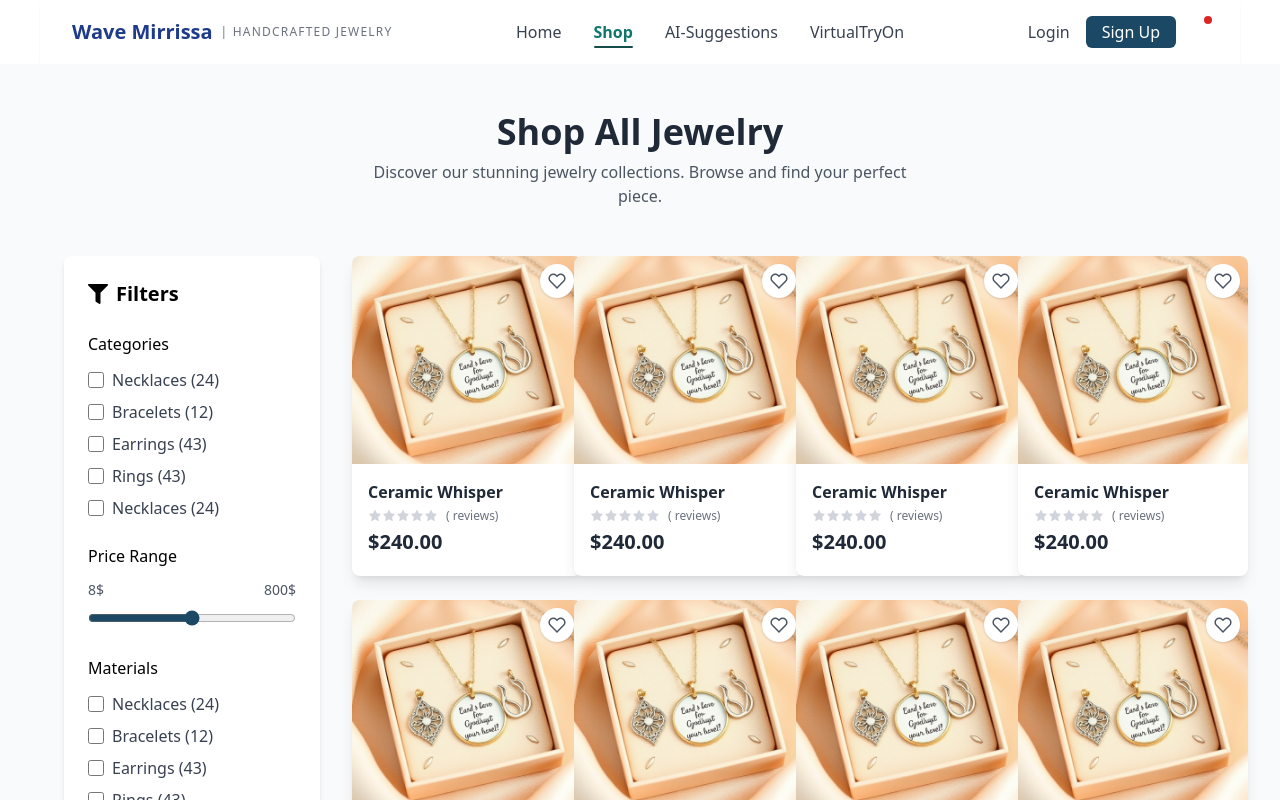
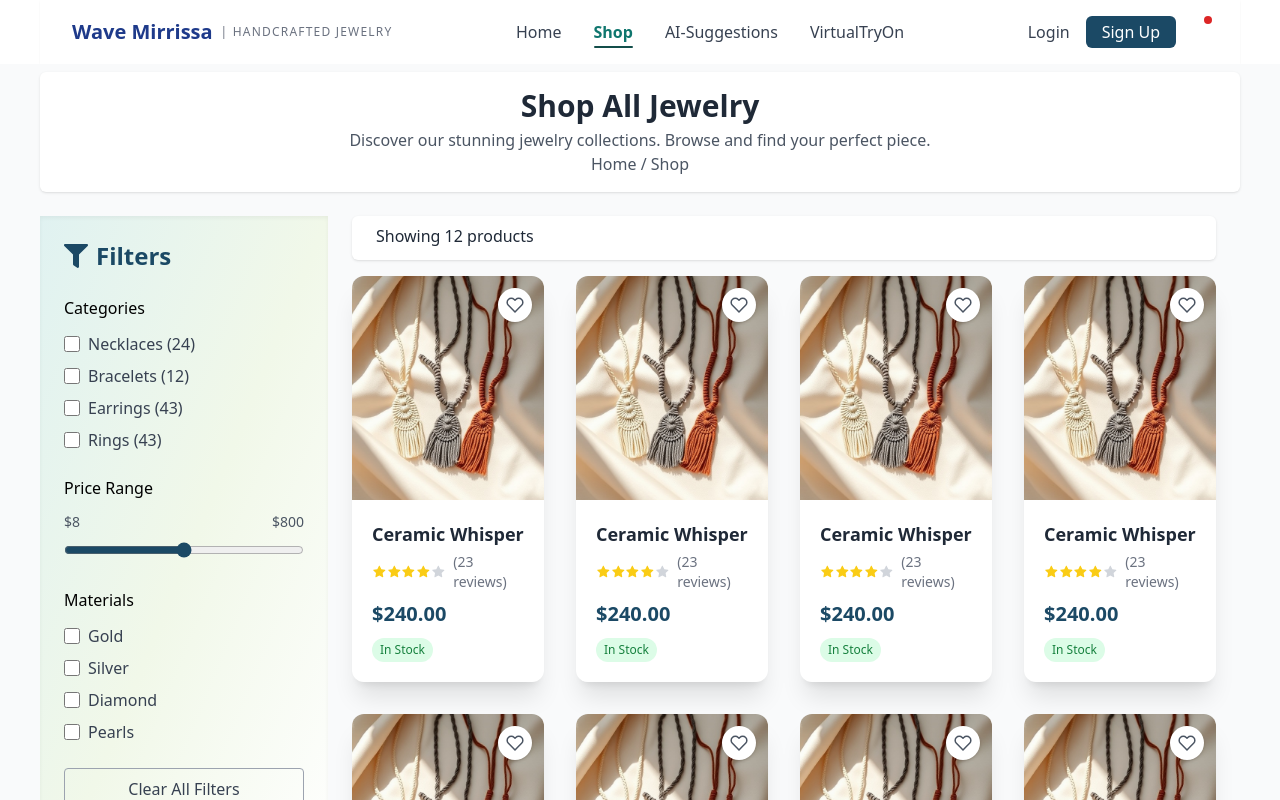
Before and after one commit to shehanchathu2/WaveMirissa-frontend, a React (Vite) app: page /shop in a window 1280 px wide. Shown: the top 800 px of the page. Built offline with nearby package versions, Linux system fonts and the light colour scheme; some icons are missing; a web font is replaced by a local one.

Commit message:
add admin panal

```diff
--- a/package.json
+++ b/package.json
@@ -20,7 +20,8 @@
     "react-chartjs-2": "^5.3.0",
     "react-dom": "^19.1.0",
     "react-icons": "^5.5.0",
-    "react-router-dom": "^7.6.2"
+    "react-router-dom": "^7.6.2",
+    "tailwind-scrollbar-hide": "^4.0.0"
   },
   "devDependencies": {
     "@eslint/js": "^9.25.0",
--- a/src/components/admin/Sidebar.jsx
+++ b/src/components/admin/Sidebar.jsx
@@ -8,12 +8,18 @@ const Sidebar = () => {
     { to: '/admin', label: 'Dashboard', exact: true, icon: <FaTachometerAlt /> },
     { to: '/admin/products', label: 'Products', icon: <FaBoxOpen /> },
     { to: '/admin/orders', label: 'Orders', icon: <FaShoppingCart /> },
+    { to: '/admin/customization', label: 'Customization', icon: <FaShoppingCart /> },
+    { to: '/admin/delivery', label: 'Delivery&Tracking', icon: <FaShoppingCart /> },
+    { to: '/admin/payment', label: 'Payment', icon: <FaShoppingCart /> },
+    { to: '/admin/Reports', label: 'Reports&Analytics', icon: <FaShoppingCart /> },
+    { to: '/admin/Content', label: 'Content', icon: <FaShoppingCart /> },
     { to: '/admin/users', label: 'Users', icon: <FaUsers /> },
     { to: '/admin/settings', label: 'Settings', icon: <FaCog /> },
   ];
 
   return (
-    <aside className="relative flex-shrink-0 h-screen w-72 bg-gradient-to-br from-[#1b4765] via-[#1a4461] to-[#163b54] text-white flex flex-col shadow-2xl border-r border-[#2d5a7b]/30">
+
+    <aside className="relative flex-shrink-0 h-screen w-72 bg-gradient-to-br from-[#1b4765] via-[#1a4461] to-[#163b54] text-white flex flex-col shadow-2xl border-r border-[#2d5a7b]/30 overflow-scroll scrollbar-hide">
       {/* Decorative elements */}
       <div className="absolute top-0 left-0 w-full h-32 bg-gradient-to-b from-white/5 to-transparent pointer-events-none" />
       <div className="absolute top-4 right-4 w-20 h-20 bg-gradient-to-br from-[#10B981]/20 to-transparent rounded-full blur-xl" />
@@ -40,7 +46,7 @@ const Sidebar = () => {
       </div>
 
       {/* Navigation Section */}
-      <nav className="flex-1 px-6 space-y-2">
+      <nav className="flex-1 px-6 space-y-1">
         {links.map((link, index) => (
           <NavLink
             key={link.to}
@@ -61,7 +67,7 @@ const Sidebar = () => {
             }`} />
 
             {/* Icon container */}
-            <div className={`flex items-center justify-center w-10 h-10 rounded-xl transition-all duration-300 ${
+            <div className={`flex items-center justify-center w-10 h-4 rounded-xl transition-all duration-300 ${
               ({ isActive }) => isActive
                 ? 'bg-white/20 shadow-inner'
                 : 'group-hover:bg-white/10'
@@ -100,12 +106,12 @@ const Sidebar = () => {
         <div className="flex items-center gap-4 p-4 bg-white/5 rounded-2xl border border-white/10 backdrop-blur-sm hover:bg-white/10 transition-all duration-300 cursor-pointer group">
           <div className="relative">
             <div className="w-12 h-12 bg-gradient-to-br from-[#10B981] to-[#059669] rounded-2xl flex items-center justify-center shadow-lg">
-              <span className="text-white font-bold text-lg">TR</span>
+              <span className="text-white font-bold text-lg">SC</span>
             </div>
             <div className="absolute -bottom-1 -right-1 w-4 h-4 bg-green-400 border-2 border-[#1b4765] rounded-full" />
           </div>
           <div className="flex-1 min-w-0">
-            <p className="font-semibold text-white truncate">Tanzir Rahman</p>
+            <p className="font-semibold text-white truncate">Shehan</p>
             <p className="text-xs text-[#8bb5d1] group-hover:text-[#10B981] transition-colors duration-300">
               View profile →
             </p>
@@ -114,7 +120,7 @@ const Sidebar = () => {
       </div>
 
       {/* Bottom decorative element */}
-      <div className="absolute bottom-0 left-0 w-full h-20 bg-gradient-to-t from-black/20 to-transparent pointer-events-none" />
+      {/* <div className="absolute bottom-0 left-0 w-full h-20 bg-gradient-to-t from-black/20 to-transparent pointer-events-none" /> */}
     </aside>
   );
 };
--- a/src/pages/Shop.jsx
+++ b/src/pages/Shop.jsx
@@ -1,24 +1,26 @@
-import React from 'react'
+import React from 'react';
 import { motion } from "framer-motion";
-import { FiHeart, FiShoppingCart, FiChevronLeft, FiChevronRight } from "react-icons/fi";
+import { FiHeart, FiChevronLeft, FiChevronRight } from "react-icons/fi";
 import { FaFilter } from "react-icons/fa";
 import { AiFillStar } from 'react-icons/ai';
-import img1 from '../assets/bestSeller/img1.jpg'
+import img2 from '../assets/bestSeller/img2.jpg';
 
 // Dummy data for products
 const products = Array(12).fill({
   title: "Ceramic Whisper",
   price: "$240.00",
-  image:img1, // Example jewelry image
+  image: img2,
+  rating: 4,
+  reviews: 23,
+  inStock: true,
 });
 
+// Animation variants
 const containerVariants = {
   hidden: { opacity: 0 },
   visible: {
     opacity: 1,
-    transition: {
-      staggerChildren: 0.1,
-    },
+    transition: { staggerChildren: 0.1 },
   },
 };
 
@@ -27,30 +29,36 @@ const itemVariants = {
   visible: { opacity: 1, y: 0 },
 };
 
+// Shop Component
 const Shop = () => {
   return (
     <motion.div
-      className="min-h-screen bg-gray-50 py-12 px-4 md:px-8 lg:px-16"
+      className="h-screen overflow-hidden px-10 bg-gray-50 flex flex-col"
       variants={containerVariants}
       initial="hidden"
       animate="visible"
     >
       {/* Page Header */}
-      <motion.div className="text-center mb-12" variants={itemVariants}>
-        <h1 className="text-4xl font-bold text-gray-800 mb-2">Shop All Jewelry</h1>
-        <p className="text-gray-600 max-w-xl mx-auto">
+      <motion.div
+        className="px-10 py-4 bg-white shadow rounded-md w-full sticky top-2 z-10"
+        variants={itemVariants}
+      >
+        <h1 className="text-3xl text-center font-bold text-gray-800 mb-1">Shop All Jewelry</h1>
+        <p className="text-gray-600 max-w-2xl m-auto text-center">
           Discover our stunning jewelry collections. Browse and find your perfect piece.
         </p>
+        <p className="text-gray-600 max-w-2xl m-auto text-center">Home / Shop</p>
       </motion.div>
 
       {/* Main Layout */}
-      <div className="flex flex-col lg:flex-row gap-8">
+      <div className="flex flex-1 overflow-hidden">
+
         {/* Sidebar Filters */}
         <motion.aside
-          className="bg-white p-6 rounded-lg shadow-md w-full lg:w-64"
+          className="hidden mt-8 lg:block flex-shrink-0 w-72 bg-gradient-to-br from-[#e0f2f1] via-[#f1f8e9] to-[#fff] p-6 shadow-inner sticky top-[100px] h-[calc(100vh-100px)] overflow-y-auto scrollbar-hide"
           variants={itemVariants}
         >
-          <h3 className="text-xl font-semibold mb-6 flex items-center gap-2">
+          <h3 className="text-2xl font-semibold mb-6 flex items-center gap-2 text-[#1B4965]">
             <FaFilter /> Filters
           </h3>
 
@@ -58,9 +66,9 @@ const Shop = () => {
           <div className="mb-6">
             <h4 className="font-medium mb-3">Categories</h4>
             <ul className="space-y-2 text-gray-700">
-              {["Necklaces (24)", "Bracelets (12)", "Earrings (43)", "Rings (43)", "Necklaces (24)"].map((category, idx) => (
+              {["Necklaces (24)", "Bracelets (12)", "Earrings (43)", "Rings (43)"].map((category, idx) => (
                 <li key={idx} className="flex items-center space-x-2">
-                  <input type="checkbox" className="accent-pink-500 w-4 h-4" />
+                  <input type="checkbox" className="accent-[#1B4965] w-4 h-4" />
                   <span>{category}</span>
                 </li>
               ))}
@@ -71,24 +79,19 @@ const Shop = () => {
           <div className="mb-6">
             <h4 className="font-medium mb-3">Price Range</h4>
             <div className="flex items-center justify-between text-sm text-gray-600 mb-2">
-              <span>8$</span>
-              <span>800$</span>
+              <span>$8</span>
+              <span>$800</span>
             </div>
-            <input
-              type="range"
-              min="8"
-              max="800"
-              className="w-full accent-[#1B4965]"
-            />
+            <input type="range" min="8" max="800" className="w-full accent-[#1B4965]" />
           </div>
 
           {/* Materials */}
           <div className="mb-6">
             <h4 className="font-medium mb-3">Materials</h4>
             <ul className="space-y-2 text-gray-700">
-              {["Necklaces (24)", "Bracelets (12)", "Earrings (43)", "Rings (43)", "Necklaces (24)"].map((material, idx) => (
+              {["Gold", "Silver", "Diamond", "Pearls"].map((material, idx) => (
                 <li key={idx} className="flex items-center space-x-2">
-                  <input type="checkbox" className="accent-pink-500 w-4 h-4" />
+                  <input type="checkbox" className="accent-[#1B4965] w-4 h-4" />
                   <span>{material}</span>
                 </li>
               ))}
@@ -103,61 +106,63 @@ const Shop = () => {
           </div>
         </motion.aside>
 
+        {/* Product Grid Section */}
+        <motion.section
+          className="flex-1 overflow-y-auto px-6 py-8 mb-2 scrollbar-hide"
+          variants={containerVariants}
+        >
+          {/* Product Count Header */}
+          <motion.div
+            className="px-6 py-2 bg-white rounded-md shadow top-2 z-10"
+            variants={itemVariants}
+          >
+            <p className="text-2xs text-gray-800 mb-1">Showing 12 products</p>
+          </motion.div>
 
           {/* Product Grid */}
-        <motion.section
-          className="flex-1 grid grid-cols-1 sm:grid-cols-2 md:grid-cols-3 lg:grid-cols-4 gap-6"
-          variants={containerVariants}
-        >
+          <div className="grid grid-cols-1 sm:grid-cols-2 mt-4 md:grid-cols-3 xl:grid-cols-4 gap-8">
             {products.map((product, index) => (
               <motion.div
                 key={index}
-    className="bg-white rounded-lg shadow-lg overflow-hidden group cursor-pointer hover:shadow-xl transition-shadow duration-300 w-[230px]"
+                className="bg-white rounded-xl shadow-xl overflow-hidden group cursor-pointer hover:shadow-2xl transition-shadow duration-300"
                 variants={itemVariants}
-    whileHover={{ scale: 1.02 }}
+                whileHover={{ scale: 1.03 }}
               >
-    {/* Image Section */}
-    <div className="relative h-52 overflow-hidden">
+                {/* Image */}
+                <div className="relative h-56 overflow-hidden">
                   <img
                     src={product.image}
                     alt={product.title}
                     className="w-full h-full object-cover transition-transform duration-500 group-hover:scale-110"
                   />
 
-      {/* Badge */}
-      {product.badge && (
-        <span className="absolute top-2 left-2 bg-blue-800 text-white text-xs font-semibold px-2 py-1 rounded-full">
-          {product.badge}
-        </span>
-      )}
-
                   {/* Wishlist Button */}
-      <button className="absolute top-2 right-2 text-gray-600 hover:text-red-500 bg-white p-2 rounded-full shadow transition-colors">
+                  <button className="absolute top-3 right-3 text-gray-600 hover:text-red-500 bg-white p-2 rounded-full shadow transition-colors">
                     <FiHeart size={18} />
                   </button>
                 </div>
 
                 {/* Product Info */}
-    <div className="p-4">
-      <h3 className="text-md font-semibold text-gray-800 mb-1">
+                <div className="p-5">
+                  <h3 className="text-lg font-semibold text-gray-800 mb-1">
                     {product.title}
                   </h3>
 
                   {/* Ratings */}
-      <div className="flex items-center text-yellow-500 text-sm mb-1">
+                  <div className="flex items-center text-yellow-400 text-base mb-2">
                     {[...Array(5)].map((_, i) => (
                       <AiFillStar
                         key={i}
                         className={i < product.rating ? '' : 'text-gray-300'}
                       />
                     ))}
-        <span className="ml-2 text-gray-500 text-xs">
+                    <span className="ml-2 text-gray-500 text-sm">
                       ({product.reviews} reviews)
                     </span>
                   </div>
 
                   {/* Price */}
-      <p className="text-xl font-semibold text-gray-800 mb-1">
+                  <p className="text-xl font-bold text-[#1B4965] mb-2">
                     {product.price}
                   </p>
 
@@ -170,8 +175,6 @@ const Shop = () => {
                 </div>
               </motion.div>
             ))}
-
-        </motion.section>
           </div>
 
           {/* Pagination */}
@@ -197,8 +200,10 @@ const Shop = () => {
               <FiChevronRight size={20} />
             </button>
           </motion.div>
+        </motion.section>
+      </div>
     </motion.div>
-  )
-}
+  );
+};
 
-export default Shop
+export default Shop;
--- a/tailwind.config.js
+++ b/tailwind.config.js
@@ -11,5 +11,7 @@ export default {
       },
     },
   },
-  plugins: [],
+  plugins: [
+    require('tailwind-scrollbar-hide'),
+  ],
 }
```
Also changed, not shown: 1 other file (tests, documents, lock files or other folders). Lines whose indentation alone changed are shown as unchanged.
